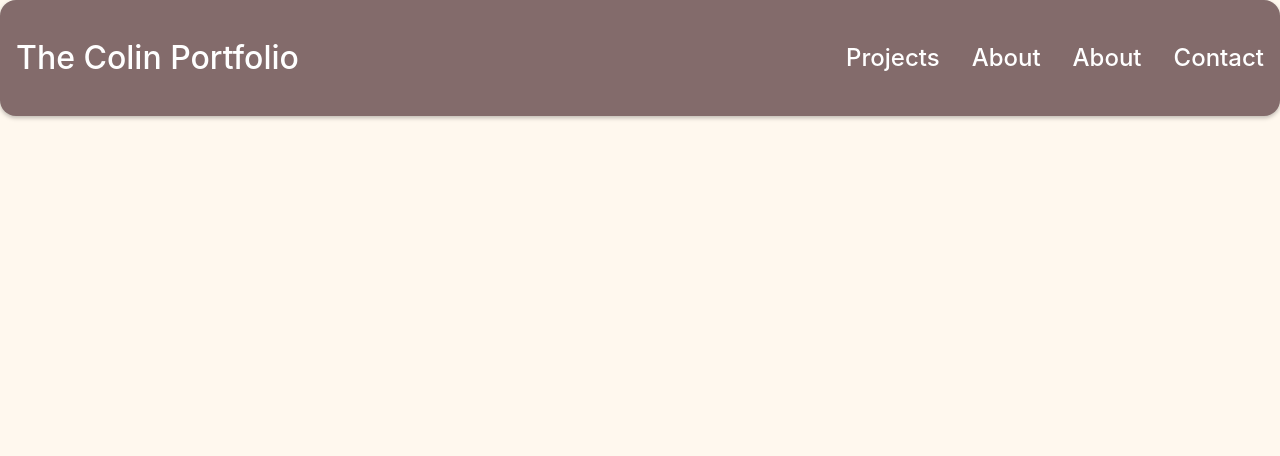
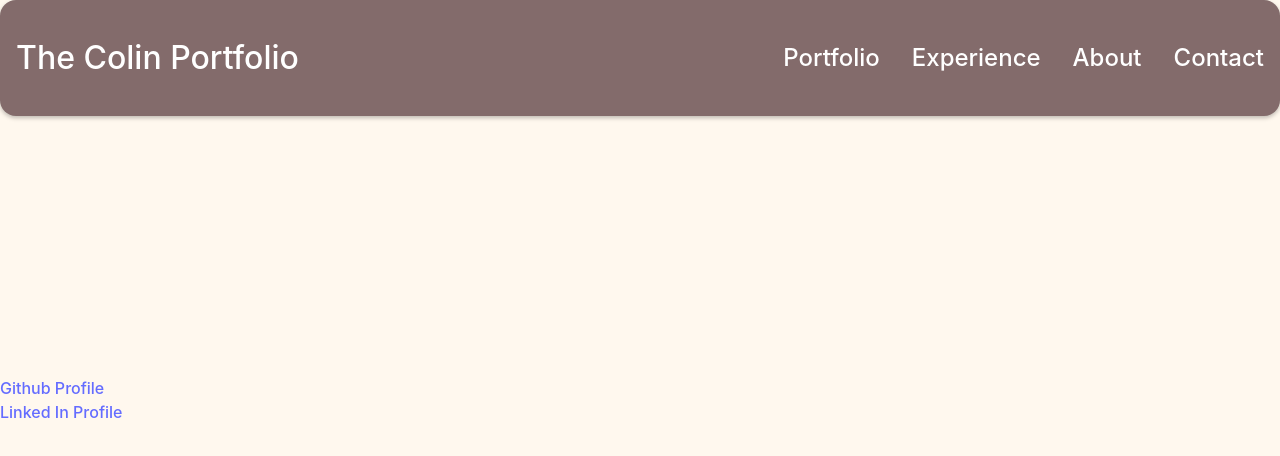
Before and after one commit to codingMadeSimple/practiceApplication, a React (Vite) app in the folder vite-project-1/: page /contact in a window 1280 px wide. Shown: the top 456 px of the page. Built offline with nearby package versions, Linux system fonts and the light colour scheme.

Commit message:
Fixed some descripition for About and Added links for github and Linked in profiles.

```diff
--- a/vite-project-1/src/Components/About.jsx
+++ b/vite-project-1/src/Components/About.jsx
@@ -3,7 +3,8 @@ import React from "react";
 function About(props) {
   return (
   <div>
-test
+      <introductionimage>IMAGE PLACEHOLDER</introductionimage>
+      <introductiontext>I am a LightHouseLabs Web Development Graduate and a Full Stack Web Developer who leans slightly towards frontend. From Climbing to Coding and everything in-between. I would love to meet and collaborate with others in the industry to grow my knowledge and abilities.</introductiontext>
   </div>
 
 )}
--- a/vite-project-1/src/Components/Contact.jsx
+++ b/vite-project-1/src/Components/Contact.jsx
@@ -2,10 +2,19 @@ import React from "react";
 
 function Contact(props) {
   return (
-  <div>
+    <div>
+      <div>
+        <div>
+          <a href="https://github.com/codingMadeSimple">Github Profile</a></div>
+        <div>
+          <a href="https://www.linkedin.com/in/colin-spangelo/">Linked In Profile </a>
+        </div>
+        <div></div>
+        <div></div>
+      </div>
+    </div>
 
-  </div>
+  );
+}
 
-)}
-
-export default Contact
+export default Contact;
--- a/vite-project-1/src/Components/Experience.jsx
+++ b/vite-project-1/src/Components/Experience.jsx
@@ -3,7 +3,7 @@ import React from "react";
 function Experience(props) {
   return (
   <div>
-asdfad
+
   </div>
 
 )}
--- a/vite-project-1/src/Components/LandingPage.jsx
+++ b/vite-project-1/src/Components/LandingPage.jsx
@@ -17,8 +17,6 @@ function LandingPage(props) {
           </a>
         </div>
         <div>Why the gap on github? Because I got Married!</div>
-
-
     </div>
 
   );
--- a/vite-project-1/src/Components/NavBar.jsx
+++ b/vite-project-1/src/Components/NavBar.jsx
@@ -7,10 +7,10 @@ function NavBar(props) {
         <a href="/" className="site-title">The Colin Portfolio</a>
         <ul>
           <li>
-            <a href="/projects">Projects</a>
+            <a href="/portfolio">Portfolio</a>
           </li>
           <li>
-            <a href="/experience">About</a>
+            <a href="/experience">Experience</a>
           </li>
           <li>
             <a href="/about">About</a>
```
Also changed, not shown: vite-project-1/src/Components/Projects.jsx (+7 -5 lines).
